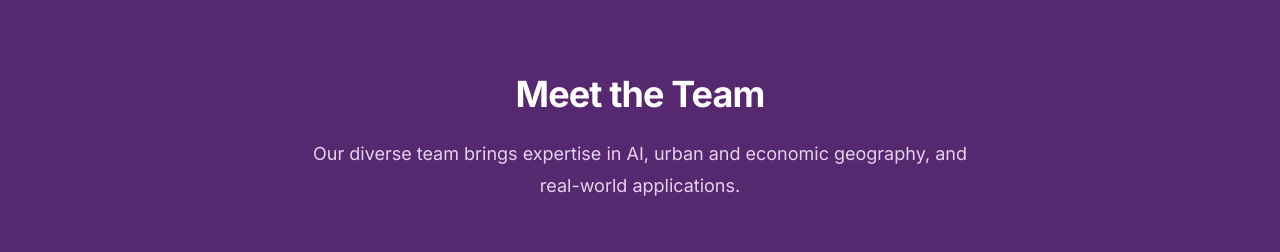
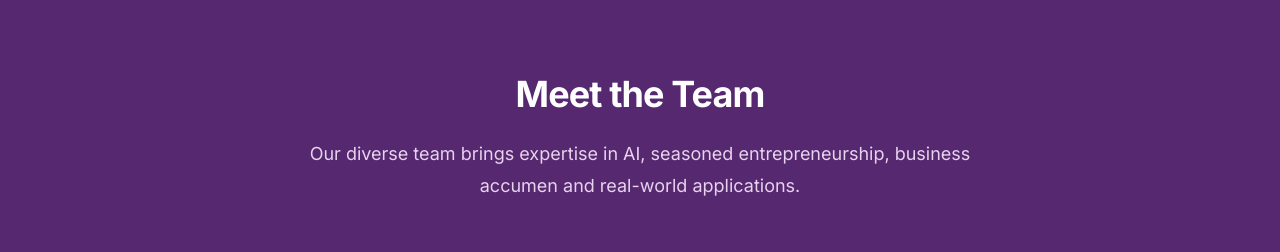
Before and after one commit to TheGrandNobody/frontend-v0, a Next.js app: page / in a window 1280 px wide. Shown: the part 3100-3352 px from the top of the page. Built offline with nearby package versions, Linux system fonts and the light colour scheme.

Commit message:
Change team heading

```diff
--- a/components/landing-page.tsx
+++ b/components/landing-page.tsx
@@ -262,7 +262,7 @@ export default function LandingPage() {
               <div className="mx-auto max-w-2xl lg:text-center">
                 <h2 className="text-3xl font-bold tracking-tight text-white sm:text-4xl">Meet the Team</h2>
                 <p className="mt-6 text-lg leading-8 text-[#e8d2ee]">
-                  Our diverse team brings expertise in AI, urban and economic geography, and real-world applications.
+                  Our diverse team brings expertise in AI, seasoned entrepreneurship, business accumen and real-world applications.
                 </p>
               </div>
               <ul role="list" className="mx-auto mt-20 grid max-w-2xl grid-cols-1 gap-x-8 gap-y-16 sm:grid-cols-2 lg:mx-0 lg:max-w-none lg:grid-cols-3">
```
